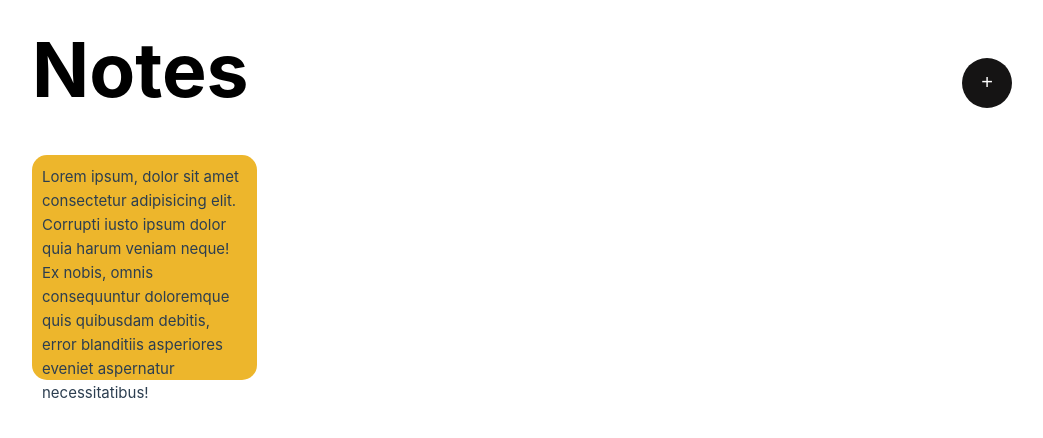
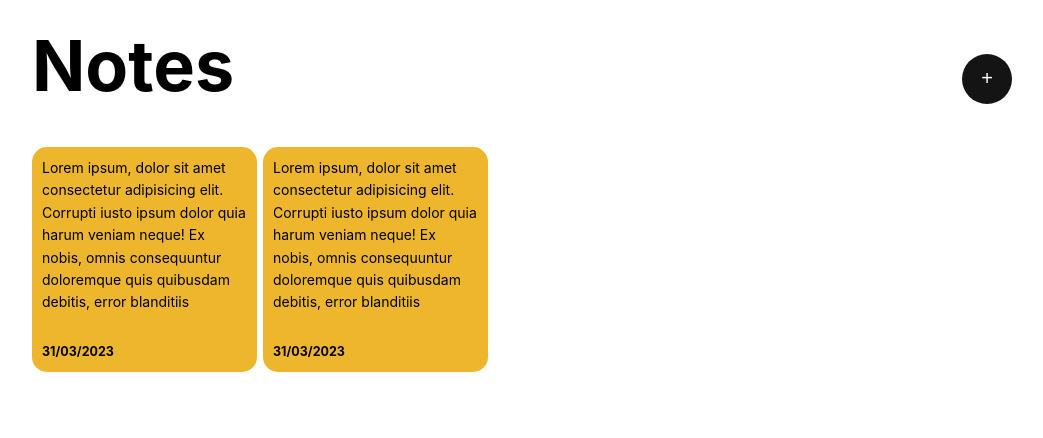
Before and after one commit to agyeievans/notes-app, a Vue app: page / in a window 1280 px wide. Shown: the top 438 px of the page, without its empty margins (118-1161 px from the left). Built offline with nearby package versions, Linux system fonts and the light colour scheme.

Commit message:
finished styling app

```diff
--- a/src/App.vue
+++ b/src/App.vue
@@ -8,10 +8,18 @@
       <div class="cards-container">
         <div class="card">
           <p class="main-text">
-             Lorem ipsum, dolor sit amet consectetur adipisicing elit. Corrupti iusto ipsum dolor quia harum veniam neque! Ex nobis, omnis consequuntur doloremque quis quibusdam debitis, error blanditiis asperiores eveniet aspernatur necessitatibus!
+             Lorem ipsum, dolor sit amet consectetur adipisicing elit. Corrupti iusto ipsum dolor quia harum veniam neque! Ex nobis, omnis consequuntur doloremque quis quibusdam debitis, error blanditiis
           </p>
           <p class="date">
-
+            31/03/2023
+          </p>
+        </div>
+        <div class="card">
+          <p class="main-text">
+             Lorem ipsum, dolor sit amet consectetur adipisicing elit. Corrupti iusto ipsum dolor quia harum veniam neque! Ex nobis, omnis consequuntur doloremque quis quibusdam debitis, error blanditiis
+          </p>
+          <p class="date">
+            31/03/2023
           </p>
         </div>
       </div>
@@ -24,6 +32,7 @@
     height: 100vh;
     width: 100vw;
     background-color: white;
+    color: black;
   }
 
   .container{
@@ -41,8 +50,8 @@
   h1{
     font-weight: bold;
     margin-bottom: 25px;
-    font-size: 75px;
-    color: black;
+    font-size: 70px;
+
   }
 
   button{
@@ -67,5 +76,20 @@
     flex-direction: column;
     justify-content: space-between;
     margin-bottom: 20px;
+    margin-right: 6px;
+  }
+
+  .date{
+    font-size: 12.5px;
+    font-weight: bold;
+  }
+
+  .cards-container{
+    display: flex;
+    flex-wrap: wrap;
+  }
+
+  .main-text{
+    font-size: 14px;
   }
 </style>
```
